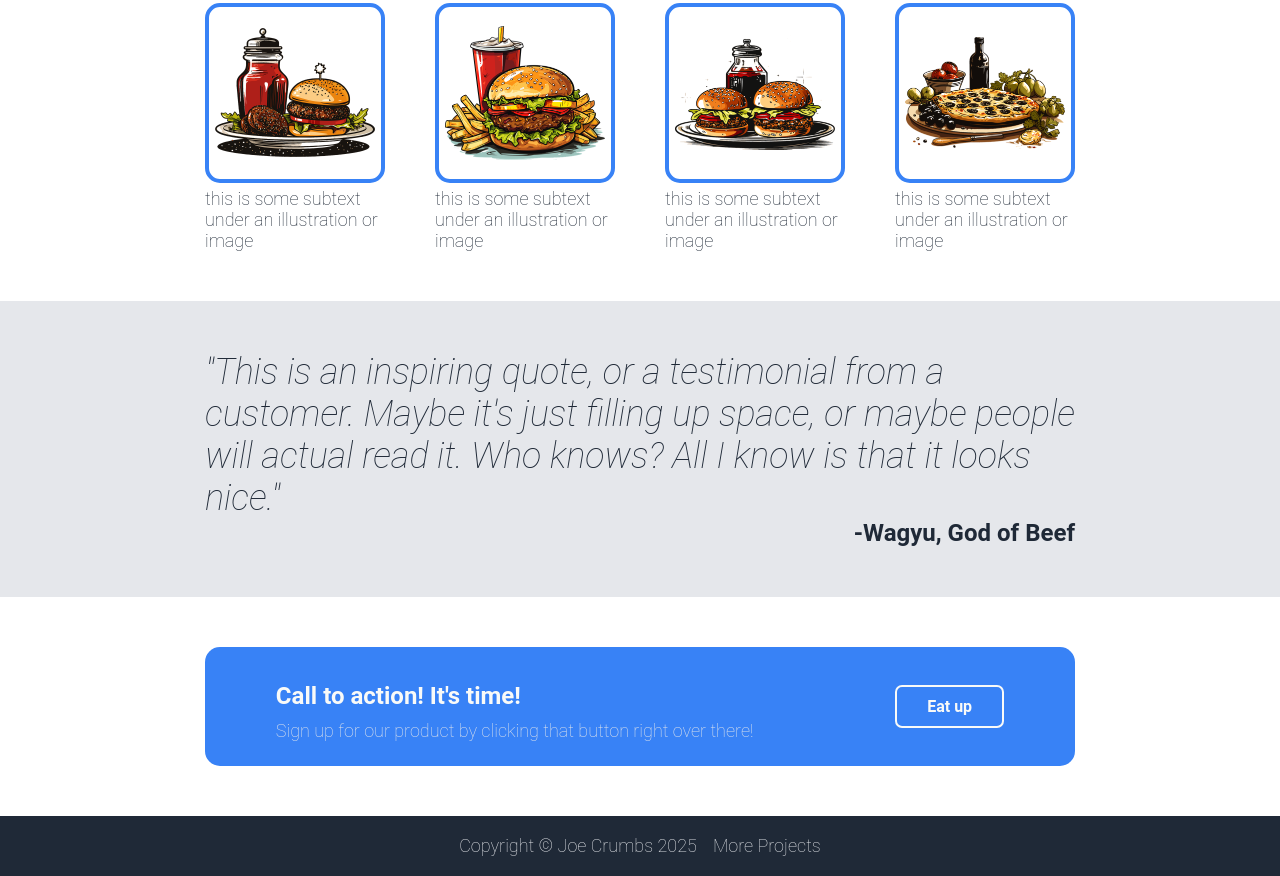
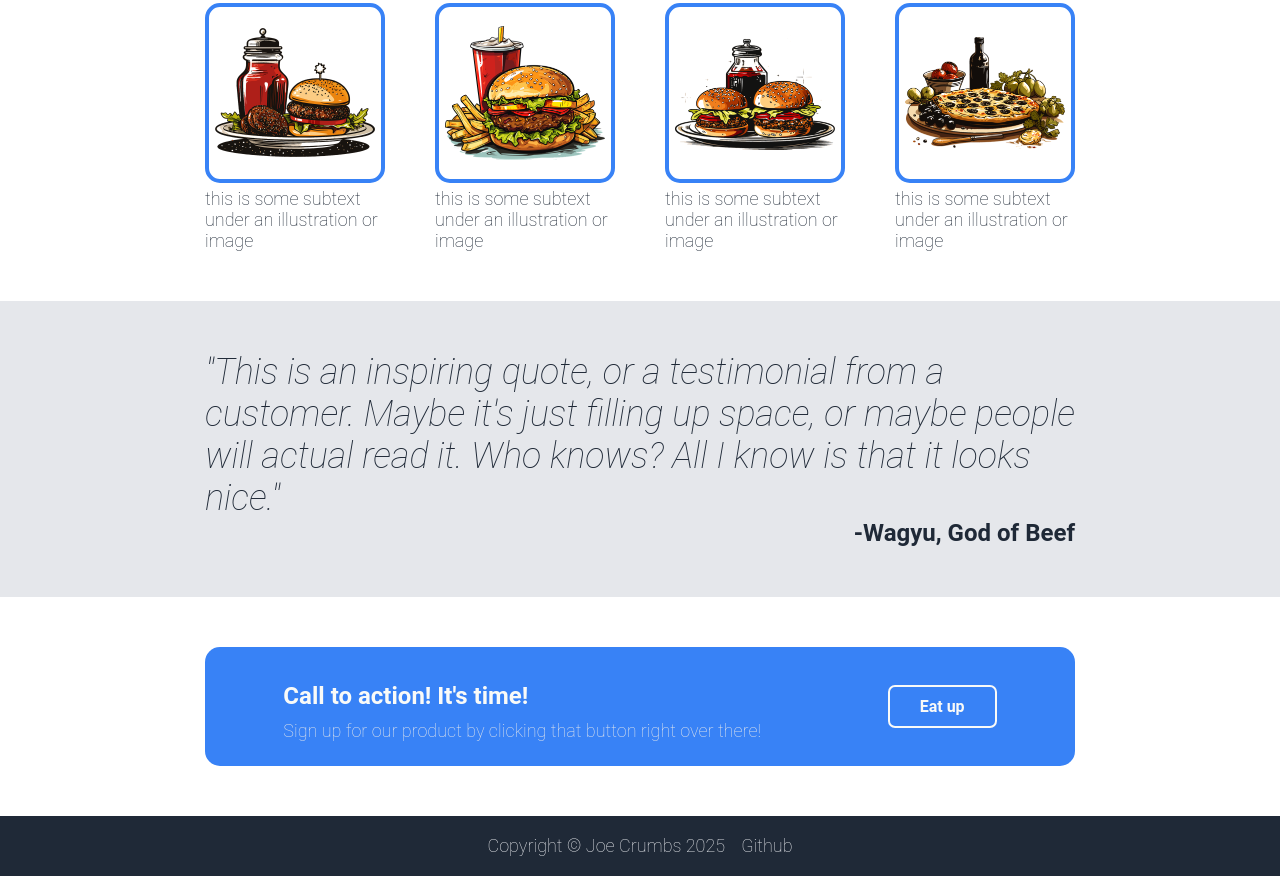
Before and after one commit to JoeCrumbs/odin-landing-page, a plain HTML site: page index.html in a window 1280 px wide. Shown: the part 572-1448 px from the top of the page. Drawn offline with Linux system fonts and the light colour scheme.

Commit message:
improve minor details
- move logo to nav tag
- display footer on bottom of page in case of large screens
- use flex wrap in call to action

```diff
--- a/index.html
+++ b/index.html
@@ -8,10 +8,11 @@
     <title>Landing Page</title>
 </head>
 <body>
-    <header class="navbar">
-        <a href="#">
-            <img src="./images/hamburger-logo.png" alt="Website logo in burger shape" width="auto" height="60px"></a>
-        <nav>
+    <header>
+        <nav class="navbar">
+            <a href="#">
+                <img src="./images/hamburger-logo.png" alt="Website logo in burger shape" width="auto" height="60px">
+            </a>
             <ul>
                 <li><a class ="text-secondary" href="#">Burger</a></li>
                 <li><a class ="text-secondary" href="#">Pizza</a></li>
@@ -27,7 +28,7 @@
             <button type="button">Dig in</button>
         </div>
     </section>
-    <section class="content flex-center">
+    <main class="content flex-center">
         <h2>Some random burgers.</h2>
         <div class="cards flex-center">
             <div class="cards__element">
@@ -66,11 +67,11 @@
             </div>
             <button type="button" class="button--outlined">Eat up</button>
         </div>
-    </section>
+    </main>
     <footer class="footer flex-center text-secondary">
         <ul>
             <li>Copyright &copy; Joe Crumbs 2025</li>
-            <li><a class="text-secondary" href="https://github.com/JoeCrumbs">More Projects</a></li>
+            <li><a class="text-secondary" href="https://github.com/JoeCrumbs">Github</a></li>
         </ul>
     </footer>
 </body>
--- a/styles.css
+++ b/styles.css
@@ -13,6 +13,16 @@ body,button, p, ul, h1, h2, h3 {
     font-family: 'Roboto', sans-serif;
     margin: 0;
     padding: 0;
+}
+
+body {
+    display: flex;
+    flex-direction: column;
+    min-height: 100vh;
+}
+
+main {
+    flex: auto;
 }
 
 h1 {
@@ -158,7 +168,8 @@ button:hover {
     display: flex;
     justify-content:space-around;
     align-items: center;
-    gap: 50px;
+    flex-flow: wrap;
+    gap: 20px;
     background-color: var(--highlight-color);
     box-sizing: border-box;
     width: min(870px, calc(100% - 30px));
```
